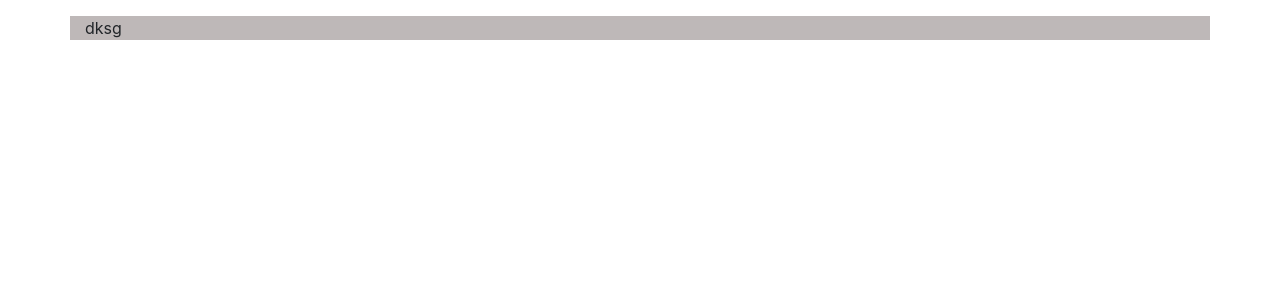
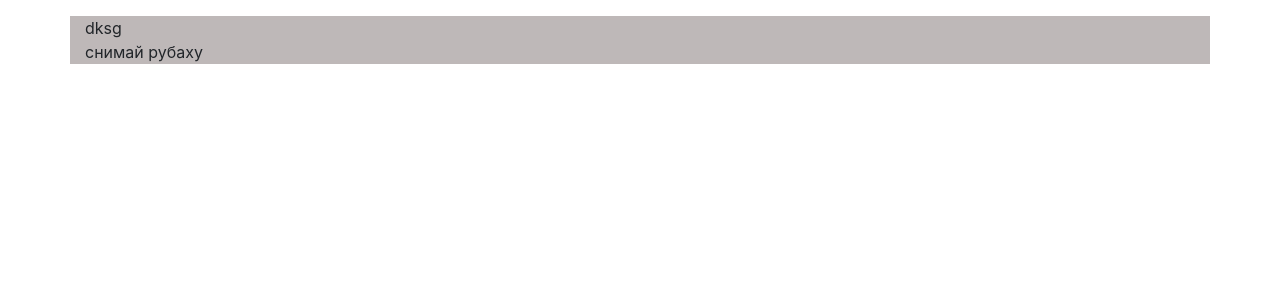
Before and after one commit to ervinkhalil15/john_test, a React (Create React App) app: page / in a window 1280 px wide. Shown: the top 300 px of the page. Built offline with nearby package versions, Linux system fonts and the light colour scheme.

Commit message:
комент

```diff
--- a/src/App.js
+++ b/src/App.js
@@ -15,7 +15,7 @@ function App() {
     <div className="container box">
       <p className></p>
       <a>dksg</a>
-      <div></div>
+      <div>снимай рубаху</div>
     </div>
 
 
```
